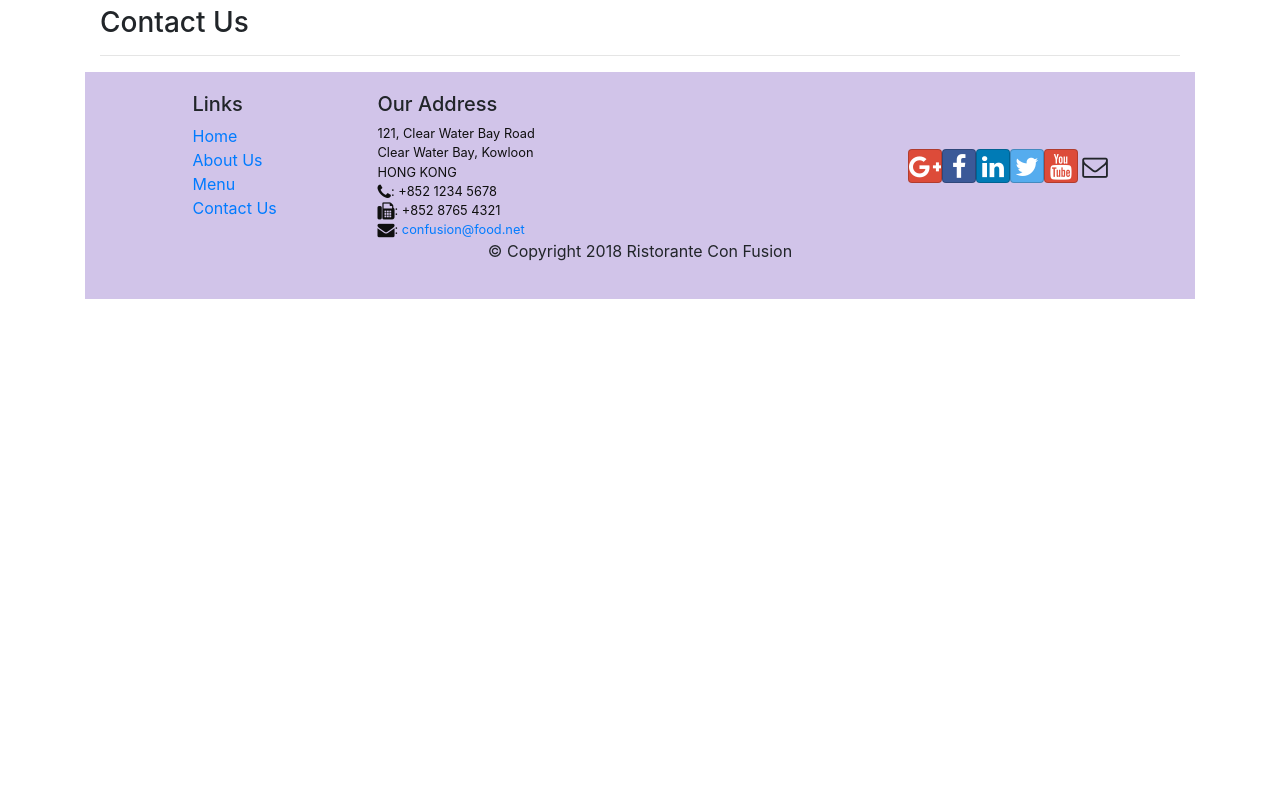
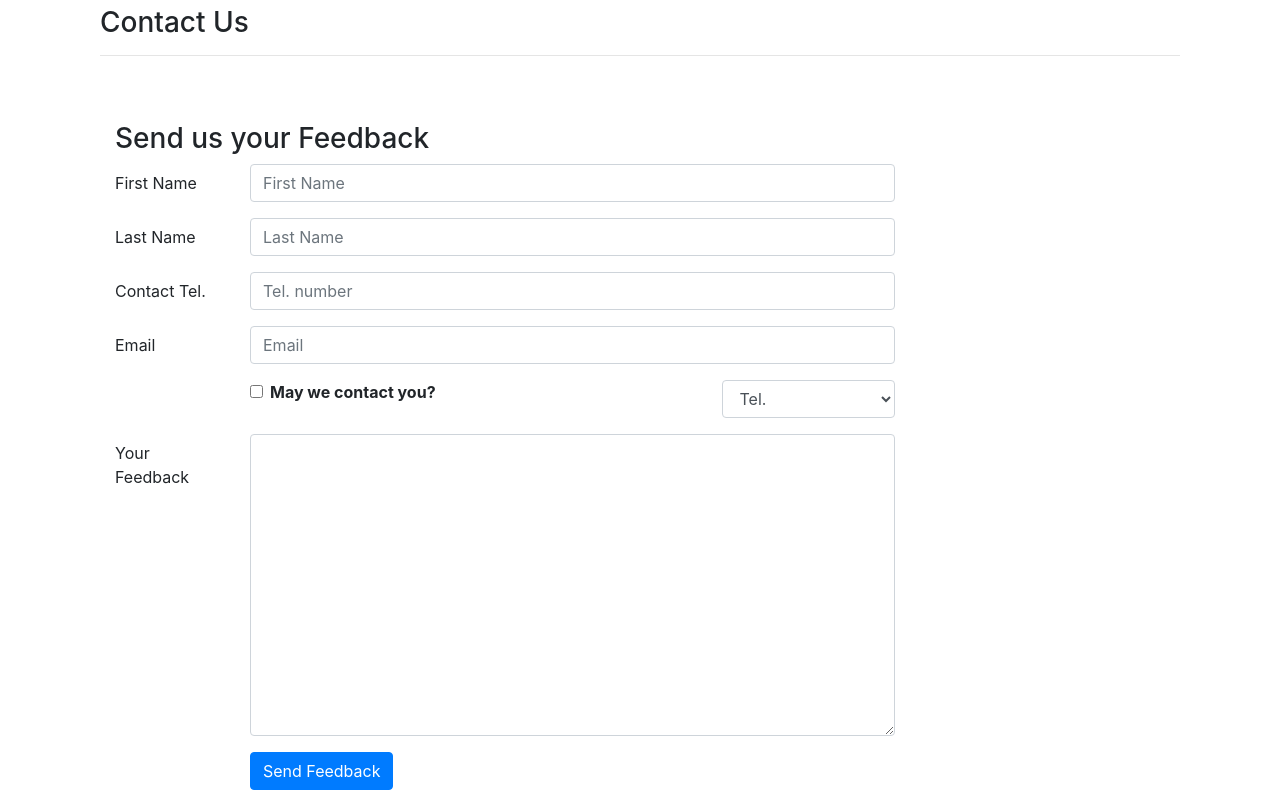
Before and after one commit to rumanstheddy/coursera-react-frontend, a React (Create React App) app: page /contactus in a window 1280 px wide. Shown: the part 800-1600 px from the top of the page. Before the commit the page ends 1099 px from the top, so only its background shows below. Built offline with nearby package versions, Linux system fonts and the light colour scheme.

Commit message:
controlled forms

```diff
--- a/src/components/ContactComponent.js
+++ b/src/components/ContactComponent.js
@@ -1,8 +1,48 @@
-import React from "react";
-import { Breadcrumb, BreadcrumbItem } from "reactstrap";
+import React, { Component } from "react";
+import {
+  Breadcrumb,
+  BreadcrumbItem,
+  Button,
+  Form,
+  FormGroup,
+  Label,
+  Input,
+  Col,
+} from "reactstrap";
 import { Link } from "react-router-dom";
 
-function Contact(props) {
+class Contact extends React.Component {
+  constructor(props) {
+    super(props);
+
+    this.state = {
+      firstname: "",
+      lastname: "",
+      telnum: "",
+      email: "",
+      agree: false,
+      contactType: "Tel.",
+      message: "",
+    };
+  }
+
+  handleInputChange = (event) => {
+    const target = event.target;
+    const value = target.type === "checkbox" ? target.checked : target.value;
+    const name = target.name;
+
+    this.setState({
+      [name]: value,
+    });
+  };
+
+  handleSubmit = (event) => {
+    console.log("Current State is: " + JSON.stringify(this.state));
+    alert("Current State is: " + JSON.stringify(this.state));
+    event.preventDefault();
+  };
+
+  render() {
     return (
       <div className="container">
         <div className="row row-content">
@@ -63,8 +103,126 @@
             <hr />
           </div>
         </div>
+        <div className="row row-content">
+          <div className="col-12">
+            <h3>Send us your Feedback</h3>
+          </div>
+          <div className="col-12 col-md-9">
+            <Form onSubmit={this.handleSubmit}>
+              <FormGroup row>
+                <Label htmlFor="firstname" md={2}>
+                  First Name
+                </Label>
+                <Col md={10}>
+                  <Input
+                    type="text"
+                    id="firstname"
+                    name="firstname"
+                    placeholder="First Name"
+                    value={this.state.firstname}
+                    onChange={this.handleInputChange}
+                  />
+                </Col>
+              </FormGroup>
+              <FormGroup row>
+                <Label htmlFor="lastname" md={2}>
+                  Last Name
+                </Label>
+                <Col md={10}>
+                  <Input
+                    type="text"
+                    id="lastname"
+                    name="lastname"
+                    placeholder="Last Name"
+                    value={this.state.lastname}
+                    onChange={this.handleInputChange}
+                  />
+                </Col>
+              </FormGroup>
+              <FormGroup row>
+                <Label htmlFor="telnum" md={2}>
+                  Contact Tel.
+                </Label>
+                <Col md={10}>
+                  <Input
+                    type="tel"
+                    id="telnum"
+                    name="telnum"
+                    placeholder="Tel. number"
+                    value={this.state.telnum}
+                    onChange={this.handleInputChange}
+                  />
+                </Col>
+              </FormGroup>
+              <FormGroup row>
+                <Label htmlFor="email" md={2}>
+                  Email
+                </Label>
+                <Col md={10}>
+                  <Input
+                    type="email"
+                    id="email"
+                    name="email"
+                    placeholder="Email"
+                    value={this.state.email}
+                    onChange={this.handleInputChange}
+                  />
+                </Col>
+              </FormGroup>
+              <FormGroup row>
+                <Col md={{ size: 6, offset: 2 }}>
+                  <FormGroup check>
+                    <Label check>
+                      <Input
+                        type="checkbox"
+                        name="agree"
+                        checked={this.state.agree}
+                        onChange={this.handleInputChange}
+                      />{" "}
+                      <strong>May we contact you?</strong>
+                    </Label>
+                  </FormGroup>
+                </Col>
+                <Col md={{ size: 3, offset: 1 }}>
+                  <Input
+                    type="select"
+                    name="contactType"
+                    value={this.state.contactType}
+                    onChange={this.handleInputChange}
+                  >
+                    <option>Tel.</option>
+                    <option>Email</option>
+                  </Input>
+                </Col>
+              </FormGroup>
+              <FormGroup row>
+                <Label htmlFor="message" md={2}>
+                  Your Feedback
+                </Label>
+                <Col md={10}>
+                  <Input
+                    type="textarea"
+                    id="message"
+                    name="message"
+                    rows="12"
+                    value={this.state.message}
+                    onChange={this.handleInputChange}
+                  ></Input>
+                </Col>
+              </FormGroup>
+              <FormGroup row>
+                <Col md={{ size: 10, offset: 2 }}>
+                  <Button type="submit" color="primary">
+                    Send Feedback
+                  </Button>
+                </Col>
+              </FormGroup>
+            </Form>
+          </div>
+        </div>
       </div>
     );
   }
+}
 
 export default Contact;
```
Also changed, not shown: 1 other file (tests, documents, lock files or other folders). Lines whose indentation alone changed are shown as unchanged.
